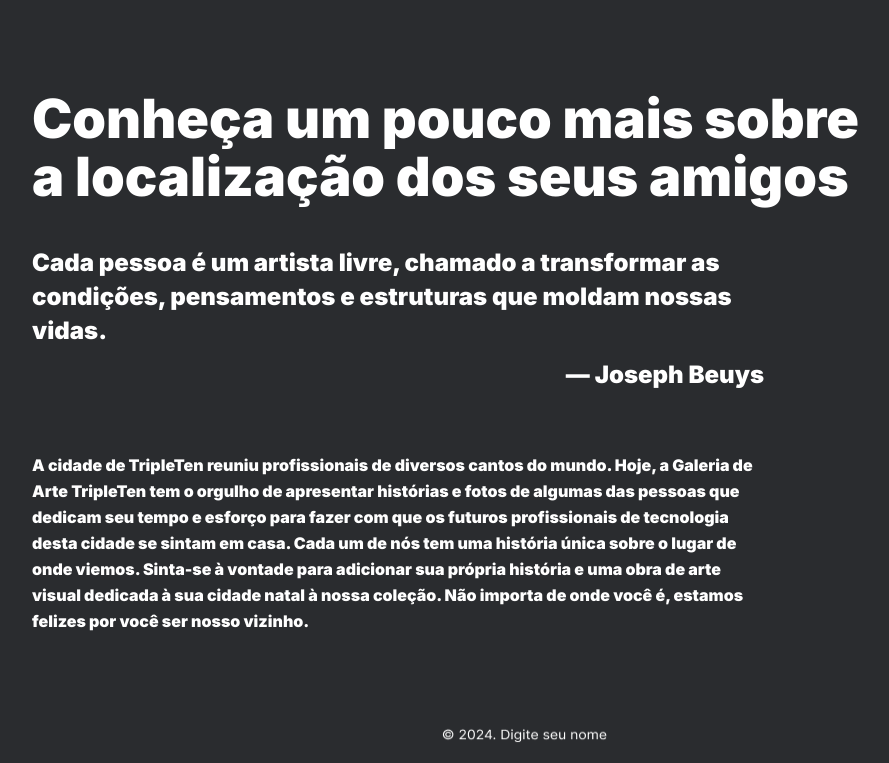
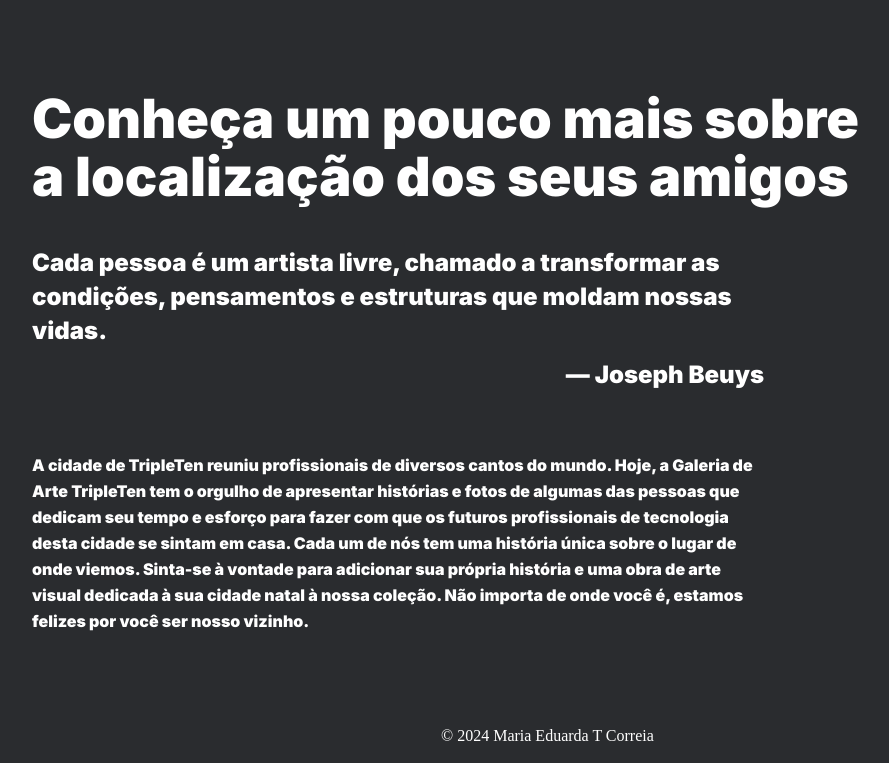
Before and after one commit to mariateixeira4/web_project_homeland, a plain HTML site: page index.html in a window 1280 px wide. Shown: the part 1179-1942 px from the top of the page, without its empty margins (116-1005 px from the left). Drawn offline with Linux system fonts and the light colour scheme.

Commit message:
Nova atualização do projeto

```diff
--- a/blocks/footer.css
+++ b/blocks/footer.css
@@ -9,6 +9,8 @@
 .footer__copyright {
   width: 166px;
   height: 16px;
+  white-space: nowrap;
+  margin: 0;
 }
 
 @media screen and (max-width: 1024px) {
--- a/index.html
+++ b/index.html
@@ -64,11 +64,7 @@
         </section>
       </main>
       <footer class="footer">
-        <img
-          src="images/footer.png"
-          alt="footer Imagem"
-          class="footer__copyright"
-        />
+        <p class="footer__copyright">© 2024 Maria Eduarda T Correia</p>
       </footer>
     </div>
   </body>
```
Also changed, not shown: images/footer.png (deleted).
